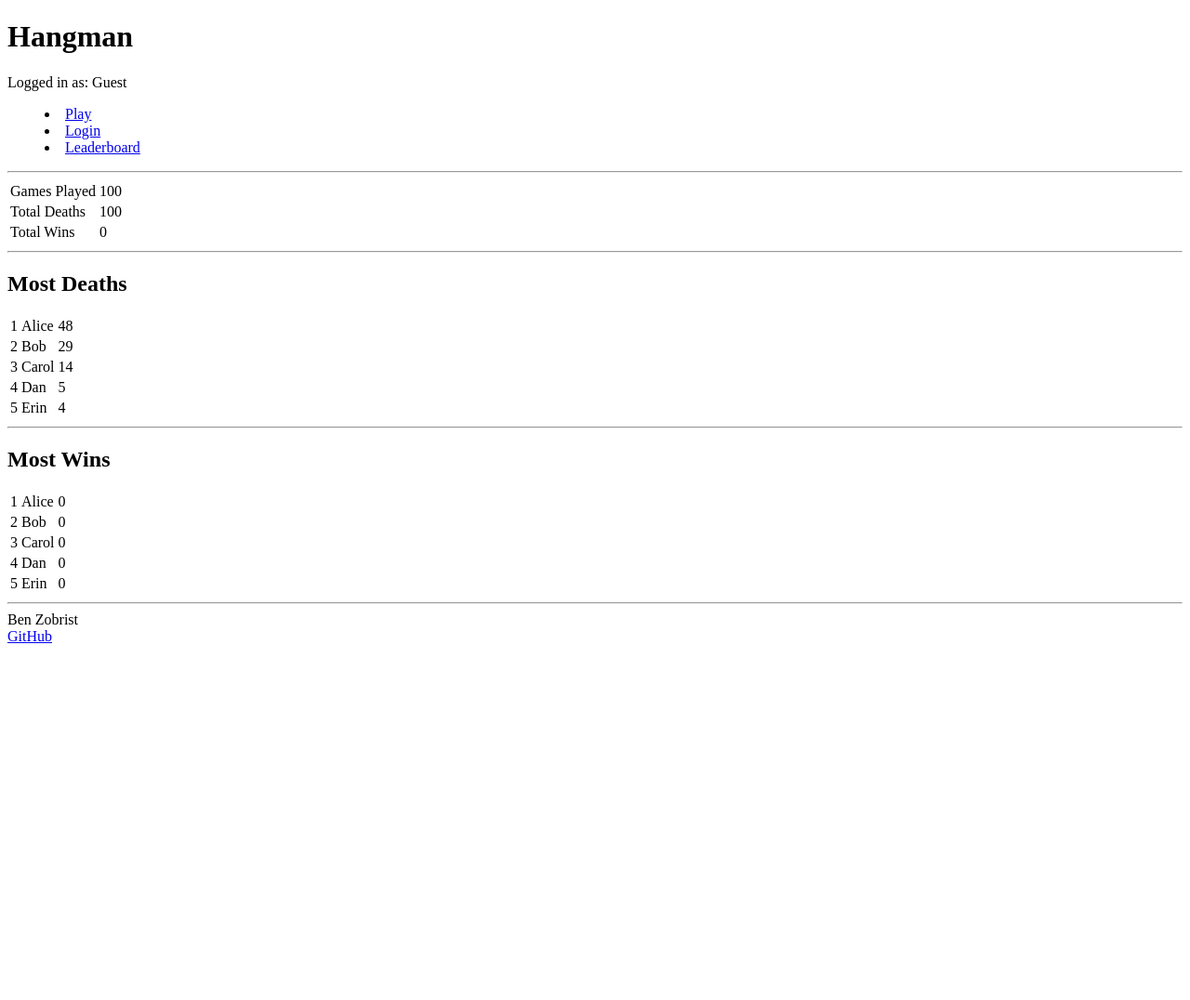
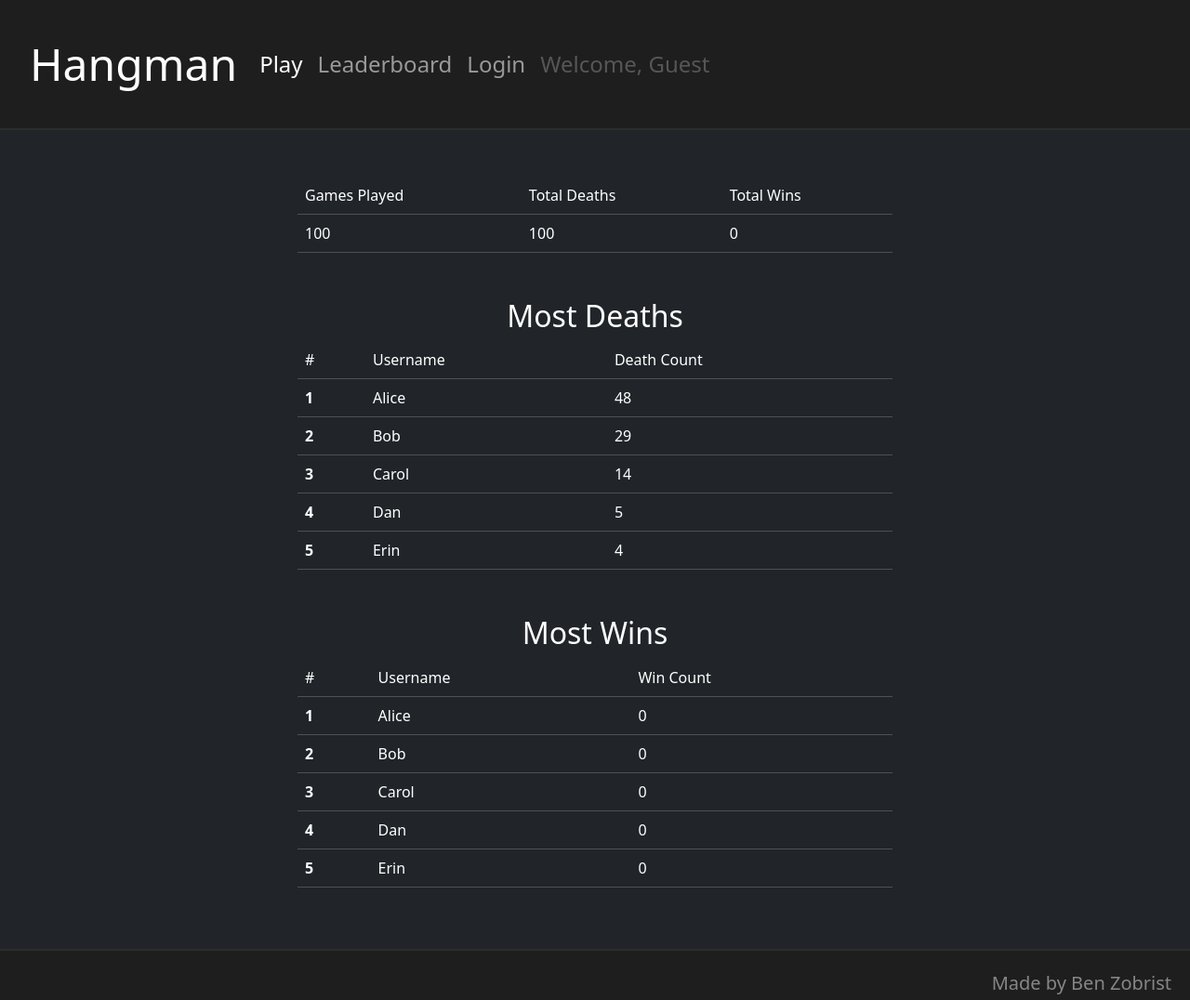
Before and after one commit to zobiejrz/startup, a plain HTML site: page src/html/leaderboard.html in a window 1280 px wide. Shown: the top 1076 px of the page at 93% size. Before the commit the page ends 800 px from the top, so only its background shows below. Drawn offline with nearby package versions, Linux system fonts and the light colour scheme.

Commit message:
Updated leaderboard+login pages

```diff
--- a/src/html/leaderboard.html
+++ b/src/html/leaderboard.html
@@ -1,40 +1,52 @@
 <!DOCTYPE html>
 
 <html lang="en">
+
 <head>
   <meta charset="UTF-8" />
   <meta name="viewport" content="width=device-width, initial-scale=1.0" />
   <title>Hangman</title>
+
+  <link href="https://cdn.jsdelivr.net/npm/bootstrap@5.3.2/dist/css/bootstrap.min.css" rel="stylesheet"
+    integrity="sha384-T3c6CoIi6uLrA9TneNEoa7RxnatzjcDSCmG1MXxSR1GAsXEV/Dwwykc2MPK8M2HN" crossorigin="anonymous">
+  <link rel="stylesheet" href="../css/main.css">
 </head>
-  <body>
+
+<body class="bg-dark">
   <header>
-      <h1>Hangman</h1>
-
+    <nav class="navbar navbar-expand-lg navbar-dark">
+      <div class="container-fluid">
+        <a class="navbar-brand" href="../index.html">Hangman</a>
+        <button class="navbar-toggler" type="button" data-bs-toggle="collapse" data-bs-target="#navbarNavAltMarkup"
+          aria-controls="navbarNavAltMarkup" aria-expanded="false" aria-label="Toggle navigation">
+          <span class="navbar-toggler-icon"></span>
+        </button>
+        <div class="collapse navbar-collapse" id="navbarNavAltMarkup">
+          <div class="navbar-nav">
+            <a class="nav-link active" aria-current="page" href="../index.html">Play</a>
+            <a class="nav-link" href="#">Leaderboard</a>
+            <a class="nav-link" href="./login.html">Login</a>
             <div>
-        <span>Logged in as: Guest</span>
+              <a class="nav-link disabled">Welcome, Guest</a>
             </div>
-      <nav>
-        <menu>
-          <li><a href="./index.html">Play</a></li>
-          <li><a href="login.html">Login</a></li>
-          <li><a href="leaderboard.html">Leaderboard</a></li>
-        </menu>
+          </div>
+        </div>
+      </div>
     </nav>
-      <hr />
-    <header>
+  </header>
 
   <main>
-      <table>
+    <table class="table table-dark table-hover">
+      <thead class="thead-dark">
         <tr>
           <td>Games Played</td>
+          <td>Total Deaths</td>
+          <td>Total Wins</td>
+        </tr>
+      </thead>
+      <tr>
         <td>100</td>
-        </tr>
-        <tr>
-          <td>Total Deaths</td>
         <td>100</td>
-        </tr>
-        <tr>
-          <td>Total Wins</td>
         <td>0</td>
       </tr>
     </table>
@@ -42,29 +54,36 @@
     <hr />
 
     <h2>Most Deaths</h2>
-      <table>
+    <table class="table table-dark table-hover">
+      <thead class="thead-dark">
         <tr>
-          <td>1</td>
+          <td>#</td>
+          <td>Username</td>
+          <td>Death Count</td>
+        </tr>
+      </thead>
+      <tr>
+        <th scope="row">1</th>
         <td>Alice</td>
         <td>48</td>
       </tr>
       <tr>
-          <td>2</td>
+        <th scope="row">2</th>
         <td>Bob</td>
         <td>29</td>
       </tr>
       <tr>
-          <td>3</td>
+        <th scope="row">3</th>
         <td>Carol</td>
         <td>14</td>
       </tr>
       <tr>
-          <td>4</td>
+        <th scope="row">4</th>
         <td>Dan</td>
         <td>5</td>
       </tr>
       <tr>
-          <td>5</td>
+        <th scope="row">5</th>
         <td>Erin</td>
         <td>4</td>
       </tr>
@@ -73,29 +92,36 @@
     <hr />
 
     <h2>Most Wins</h2>
-      <table>
+    <table class="table table-dark table-hover">
+      <thead class="thead-dark">
         <tr>
-          <td>1</td>
+          <td>#</td>
+          <td>Username</td>
+          <td>Win Count</td>
+        </tr>
+      </thead>
+      <tr>
+        <th scope="row">1</th>
         <td>Alice</td>
         <td>0</td>
       </tr>
       <tr>
-          <td>2</td>
+        <th scope="row">2</th>
         <td>Bob</td>
         <td>0</td>
       </tr>
       <tr>
-          <td>3</td>
+        <th scope="row">3</th>
         <td>Carol</td>
         <td>0</td>
       </tr>
       <tr>
-          <td>4</td>
+        <th scope="row">4</th>
         <td>Dan</td>
         <td>0</td>
       </tr>
       <tr>
-          <td>5</td>
+        <th scope="row">5</th>
         <td>Erin</td>
         <td>0</td>
       </tr>
@@ -104,10 +130,13 @@
   </main>
 
   <footer>
-      <hr />
-      <span>Ben Zobrist</span>
-      <br />
+    <span>Made by Ben Zobrist</span>
     <a href="https://github.com/zobiejrz/startup">GitHub</a>
   </footer>
+
+  <script src="https://cdn.jsdelivr.net/npm/bootstrap@5.3.2/dist/js/bootstrap.bundle.min.js"
+    integrity="sha384-C6RzsynM9kWDrMNeT87bh95OGNyZPhcTNXj1NW7RuBCsyN/o0jlpcV8Qyq46cDfL"
+    crossorigin="anonymous"></script>
 </body>
+
 </html>
```
Also changed, not shown: src/html/login.html (+38 -18 lines). Lines whose indentation alone changed are shown as unchanged.
